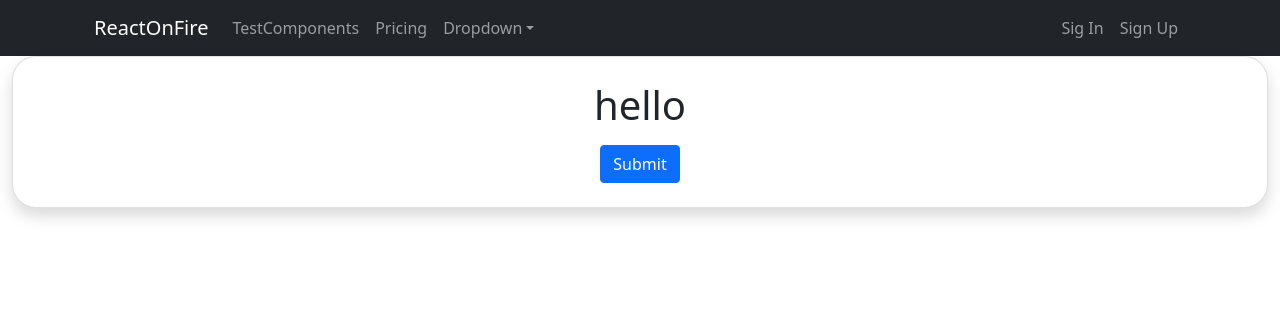
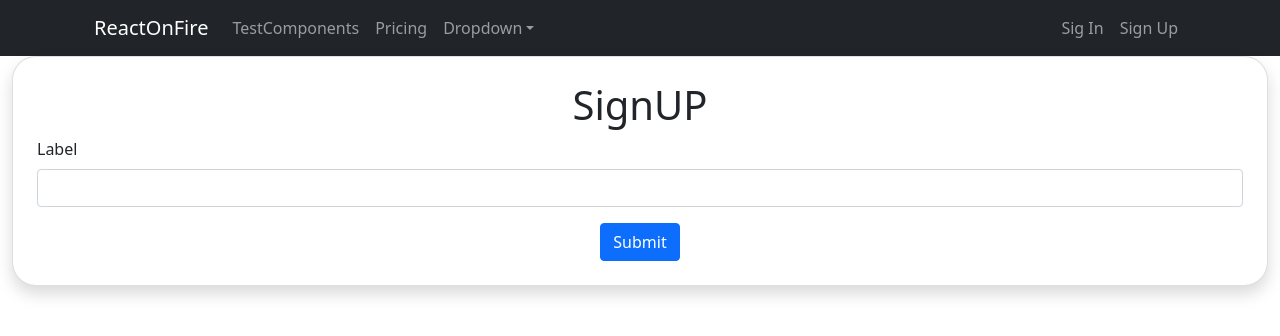
Before and after one commit to DevWill-Emme/ReactOnFire, a React (Create React App) app: page /test in a window 1280 px wide. Shown: the top 336 px of the page. Built offline with nearby package versions, Linux system fonts and the light colour scheme.

Commit message:
update .... me perdi... everthing?? jajajja SignForm renderRows

```diff
--- a/src/components/SignForm/index.jsx
+++ b/src/components/SignForm/index.jsx
@@ -1,9 +1,23 @@
 import {useState} from "react";
-import {Button, Card, Form, Row} from "react-bootstrap";
+import {Button, Card, Col, Form, Row} from "react-bootstrap";
 
 
-export default function SForm({children, title = "hello", render = [], btnValue = "Submit"}) {
+const initialControl = {
+	label: "Label",
+	controlType: "text",
+	controlPlaceholder: "",
+	invalidFeedback: "That's not valid",
+	required: false
+}
 
+let center = "d-flex justify-content-center"
+
+export default function SForm({
+	                              children,
+	                              title = "hello",
+	                              renderControl = [initialControl],
+	                              btnValue = "Submit"
+                              }) {
 	const [validated, setValidated] = useState(false);
 
 	const handleSubmit = (event) => {
@@ -14,16 +28,30 @@ export default function SForm({children, title = "hello", render = [], btnValue
 		}
 		setValidated(true);
 	};
-	console.log(render)
+
 	const renderRows = () => {
+		return renderControl.map((control, i) => {
+			const {label, controlPlaceholder, controlType, invalidFeedback, required} = control
+			return (
+				<>
+					<Row className="mb-3" key={i}>
+						<Form.Group as={Col}>
+							<Form.Label>{label}</Form.Label>
+							<Form.Control
+								type={controlType}
+								placeholder={controlPlaceholder}
+								required={required}
+							/>
+							<Form.Control.Feedback type="invalid">
+								{invalidFeedback}
+							</Form.Control.Feedback>
+						</Form.Group>
+					</Row>
+				</>
+			)
+		})
+	}
 
-		return (
-			<Row className={"d-flex justify-content-center"}>
-				<Form.Label defaultValue={"Test"}/>
-			</Row>
-		)
-	}
-	const center = "d-flex justify-content-center"
 
 	return (
 		<>
--- a/src/pages/Test/index.jsx
+++ b/src/pages/Test/index.jsx
@@ -1,13 +1,10 @@
 import SForm from "../../components/SignForm";
 
 export default function Test() {
-	const handleFetch = () => {
-		return "hola"
-	}
 
 	return (
 		<>
-			<SForm render={[{title: "hola"}, handleFetch]}/>
+			<SForm title={"SignUP"}/>
 		</>
 	)
 }
```
